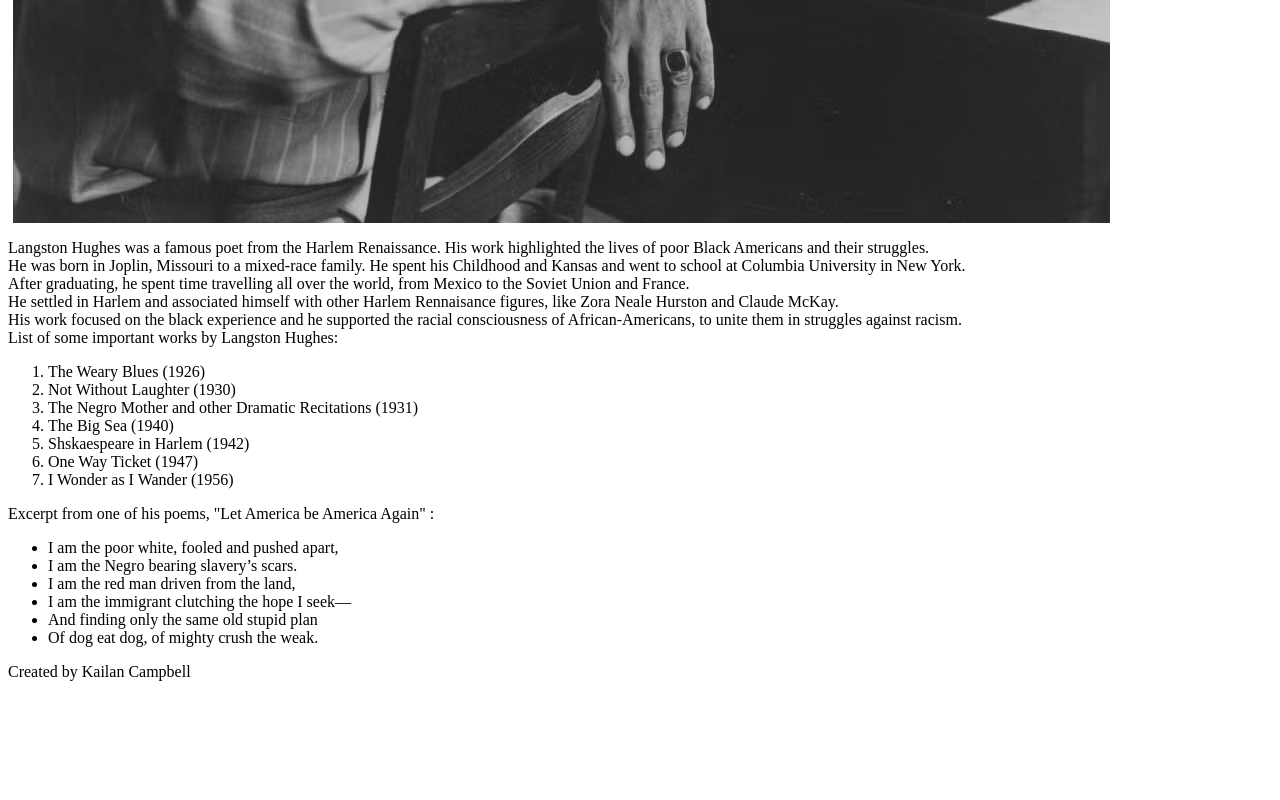
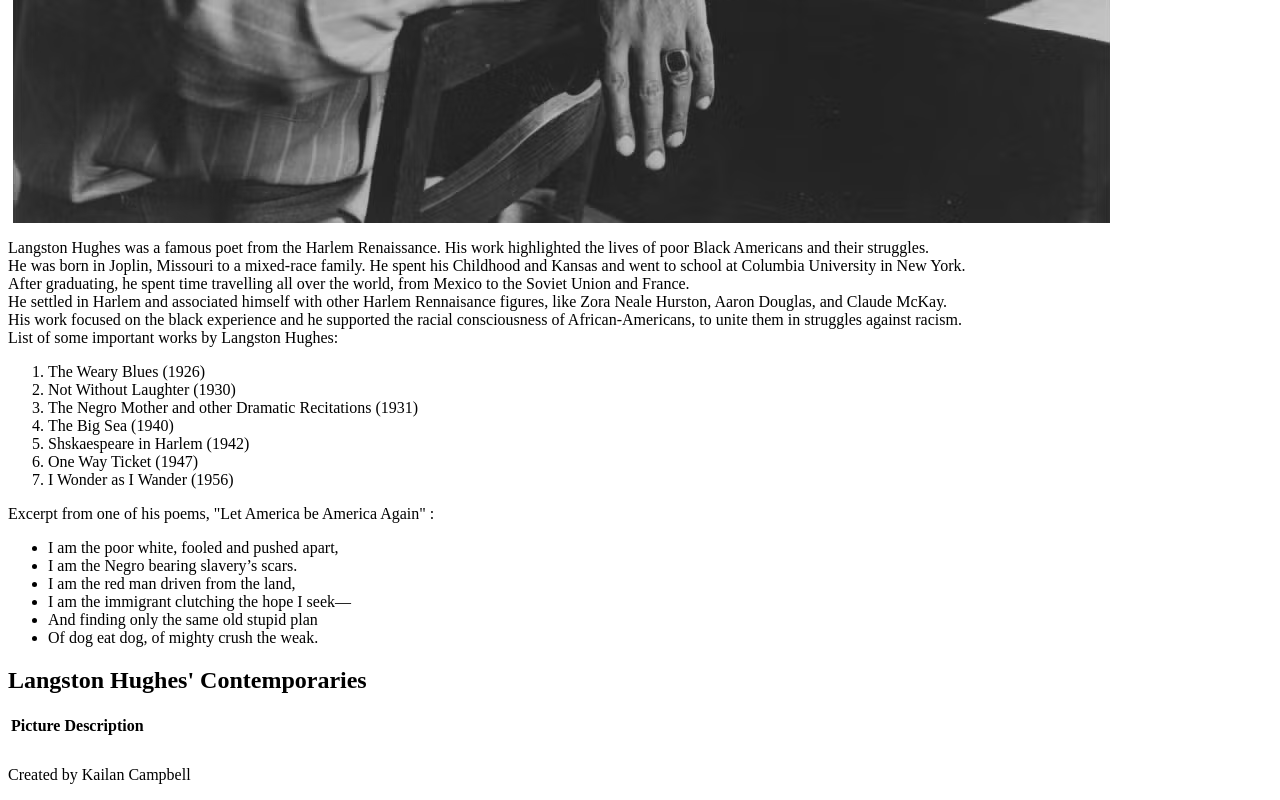
Before and after one commit to KailanCampbell/HTML-Review-2---Langston-Hughes, a plain HTML site: page index.html in a window 1280 px wide. Shown: the part 698-1498 px from the top of the page. Before the commit the page ends 1395 px from the top, so only its background shows below. Drawn offline with Linux system fonts and the light colour scheme.

Commit message:
Update index.html

```diff
--- a/index.html
+++ b/index.html
@@ -15,7 +15,7 @@
       Langston Hughes was a famous poet from the Harlem Renaissance. His work highlighted the lives of poor Black Americans and their struggles.<br/>
       He was born in Joplin, Missouri to a mixed-race family. He spent his Childhood and Kansas and went to school at Columbia University in New York.<br/>
       After graduating, he spent time travelling all over the world, from Mexico to the Soviet Union and France.<br/>
-      He settled in Harlem and associated himself with other Harlem Rennaisance figures, like Zora Neale Hurston and Claude McKay.<br/>
+      He settled in Harlem and associated himself with other Harlem Rennaisance figures, like Zora Neale Hurston, Aaron Douglas, and Claude McKay.<br/>
       His work focused on the black experience and he supported the racial consciousness of African-Americans, to unite them in struggles against racism.<br/>
       List of some important works by Langston Hughes:
     </p>
@@ -65,6 +65,41 @@
         Of dog eat dog, of mighty crush the weak.
       </li>
     </ul>
+    <h2>
+      Langston Hughes' Contemporaries
+    </h2>
+    <table>
+      <th>
+        Picture
+      </th>
+      <th>
+        Description
+      </th>
+      <tr>
+       <td>
+
+       </td>
+        <td>
+
+        </td>
+      </tr>
+      <tr>
+        <td>
+
+        </td>
+        <td>
+
+        </td>
+      </tr>
+      <tr>
+        <td>
+
+        </td>
+        <td>
+
+        </td>
+      </tr>
+    </table>
     <p>
       Created by Kailan Campbell
     </p>
```
